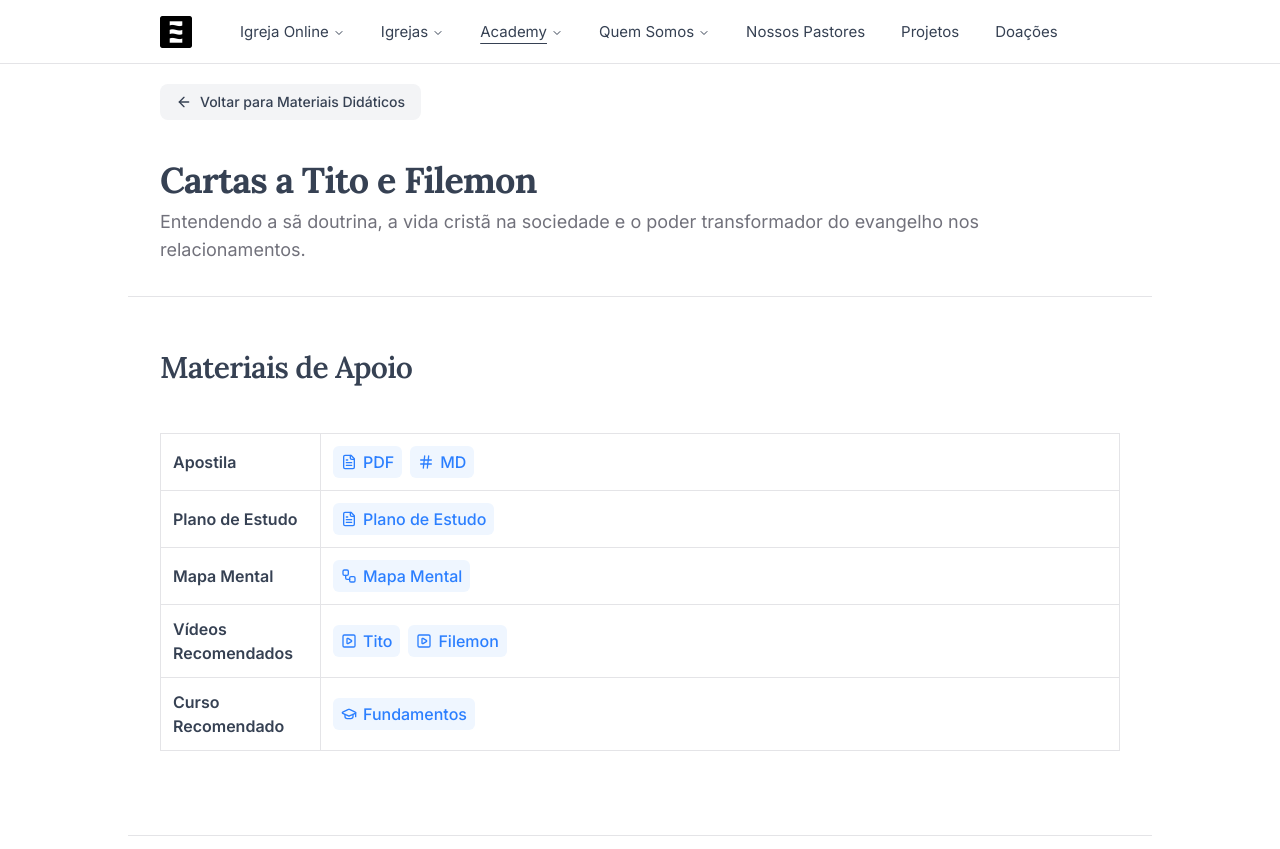
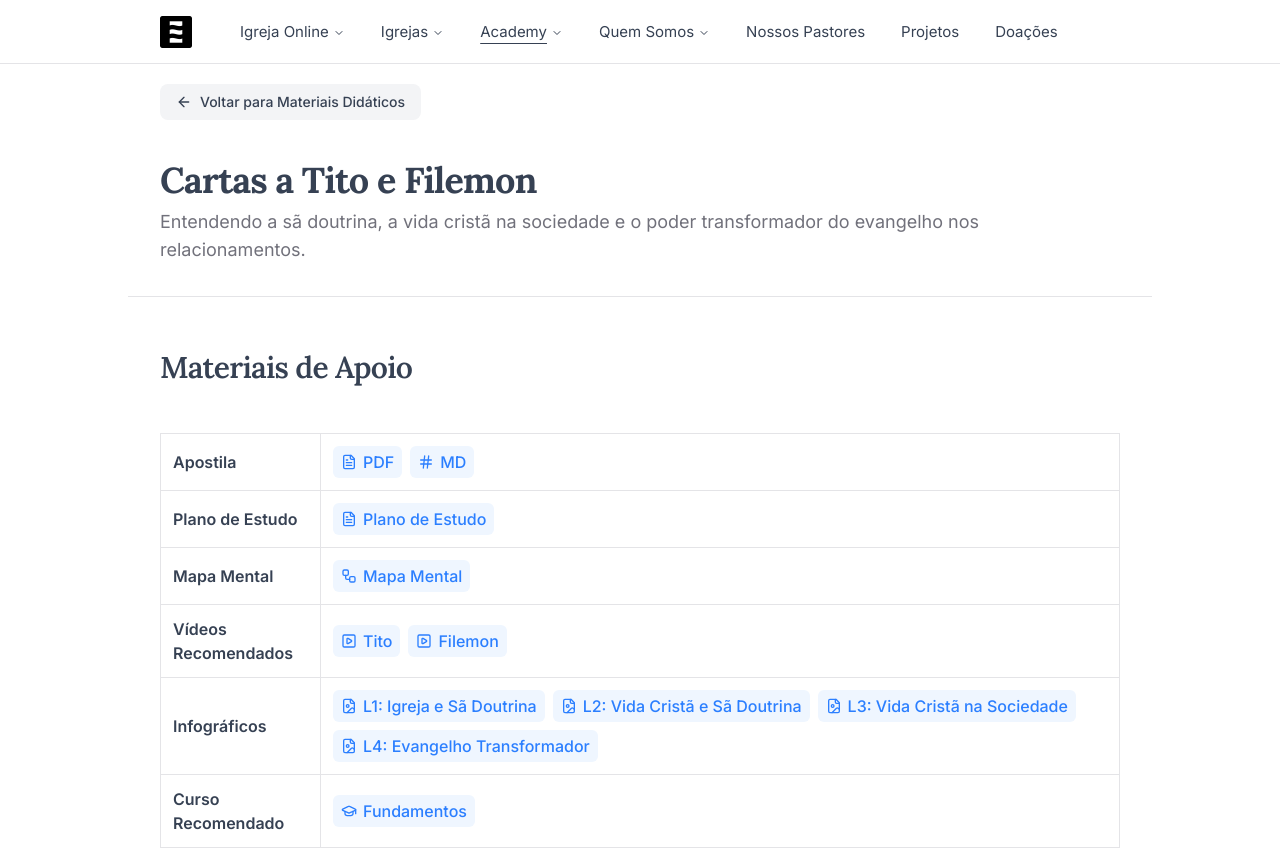
Before and after one commit to oceanodg/ocn-institucional-v4, a Next.js app: page /oceano-academy/materiais-didaticos/tito-e-filemom in a window 1280 px wide. Shown: the top 849 px of the page. Built offline with nearby package versions, Linux system fonts and the light colour scheme.

Commit message:
feat: add infographics section with links to enhance learning materials for Curso Tito e Filemom

```diff
--- a/app/(site)/oceano-academy/materiais-didaticos/tito-e-filemom/page.tsx
+++ b/app/(site)/oceano-academy/materiais-didaticos/tito-e-filemom/page.tsx
@@ -1,4 +1,5 @@
 import {
+  FileImage,
   FileText,
   GraduationCap,
   Hash,
@@ -101,6 +102,31 @@ export default function CursoTitoEFilemom() {
                   <LinkSmall href="https://www.youtube.com/watch?v=JDLfv0-e6oI">
                     <SquarePlay className="size-4" />
                     Filemon
+                  </LinkSmall>
+                </TableCellLinksContainer>
+              </TableCell>
+            </TableRow>
+            <TableRow className="hover:bg-transparent">
+              <TableCell className="border font-semibold">
+                Infográficos
+              </TableCell>
+              <TableCell>
+                <TableCellLinksContainer>
+                  <LinkSmall href="https://drive.google.com/file/d/1b46rxF2Wjcgr59LAHSGNwcJSnxvJJu57/view?usp=sharing">
+                    <FileImage className="size-4" />
+                    L1: Igreja e Sã Doutrina
+                  </LinkSmall>
+                  <LinkSmall href="https://drive.google.com/file/d/1ZVSHsQ_yJpzJIUsFUNT2j9-0YziIXEth/view?usp=sharing">
+                    <FileImage className="size-4" />
+                    L2: Vida Cristã e Sã Doutrina
+                  </LinkSmall>
+                  <LinkSmall href="https://drive.google.com/file/d/1ZrPmw79GhSPtm1lTx2VWuflhYMQc5KFi/view?usp=sharing">
+                    <FileImage className="size-4" />
+                    L3: Vida Cristã na Sociedade
+                  </LinkSmall>
+                  <LinkSmall href="https://drive.google.com/file/d/1qz9Q4DULp6rdatKSuKeOp-Lx1hQstgP0/view?usp=sharing">
+                    <FileImage className="size-4" />
+                    L4: Evangelho Transformador
                   </LinkSmall>
                 </TableCellLinksContainer>
               </TableCell>
```
